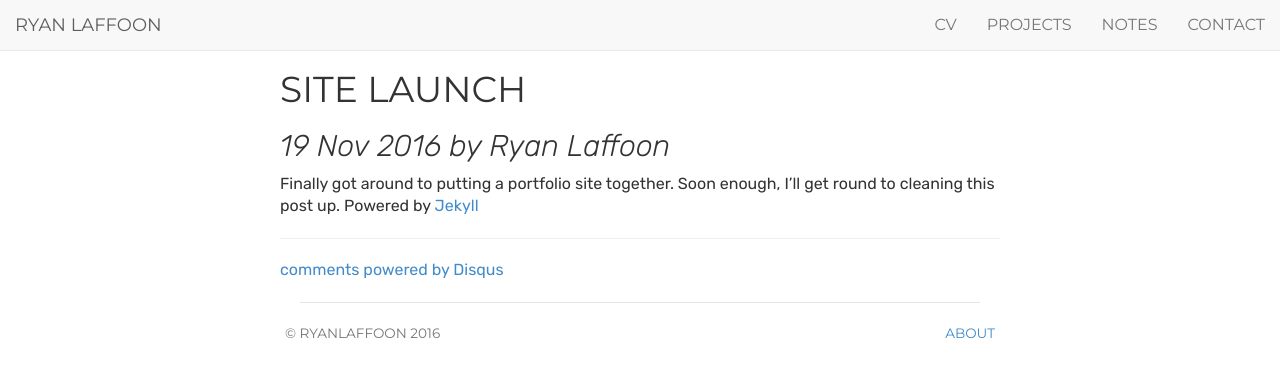
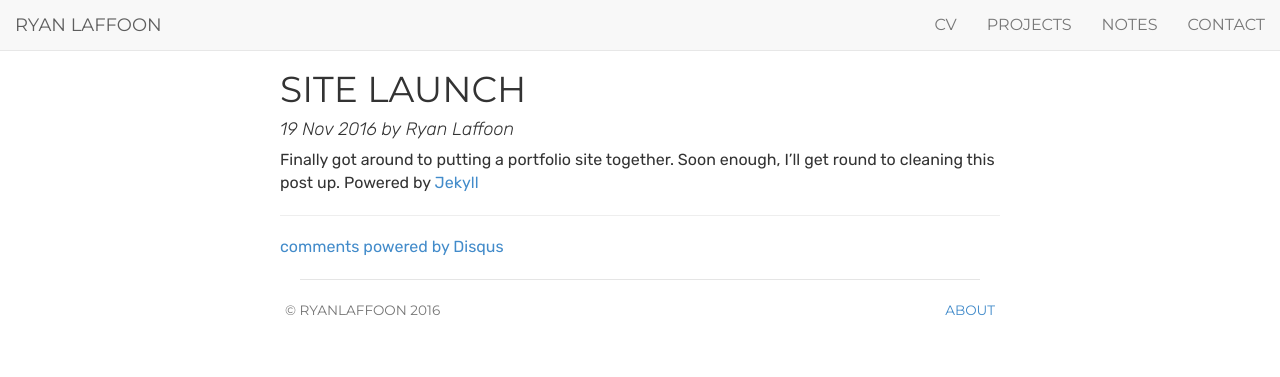
Before and after one commit to ryanlaffoon/ryanlaffoon.github.io, a Jekyll site: the page built from _posts/2016-11-19-Site-Launch.md, in a window 1280 px wide. Shown: the top 377 px of the page. Built offline with Jekyll 4.4.1, drawn with Linux system fonts in a browser that asks for light colours; comment, search, counter and statistics services are not loaded.

Commit message:
Update post.html

```diff
--- a/_layouts/post.html
+++ b/_layouts/post.html
@@ -6,20 +6,19 @@ notes: active
     <div class="note single">
         <h1 class="title">{{ page.title }}</h1>
 
-        <h2 class="credit">
+        <h4 class="credit">
             <info datetime="{{ page.date }}">
                 {{ page.date | date_to_string }} {% if page.author %} by {{ page.author }} {% endif %}
             </info>
-        </h2>
+        </h4>
         <!-- Post content -->
         <div class="notebody">
             {{ content }}
         </div>
-        <!-- Post info -->
-        <div class="noteinfo">
-            <!-- include some categories and tags maybe? -->
+        <!-- Post signature -->
+        <div class="notesignature">
+
         </div>
-
         <hr>
         <!-- Post comments -->
         <div class="notecomments">
```
